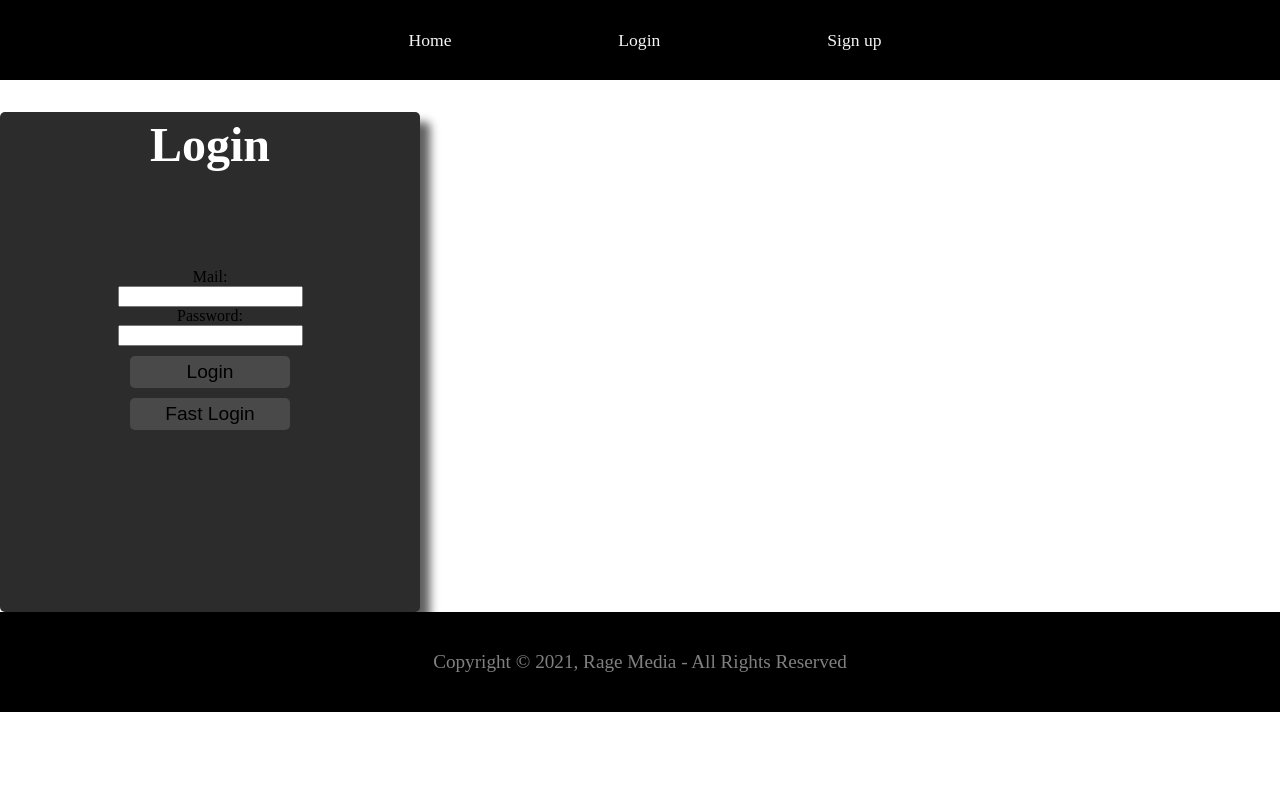
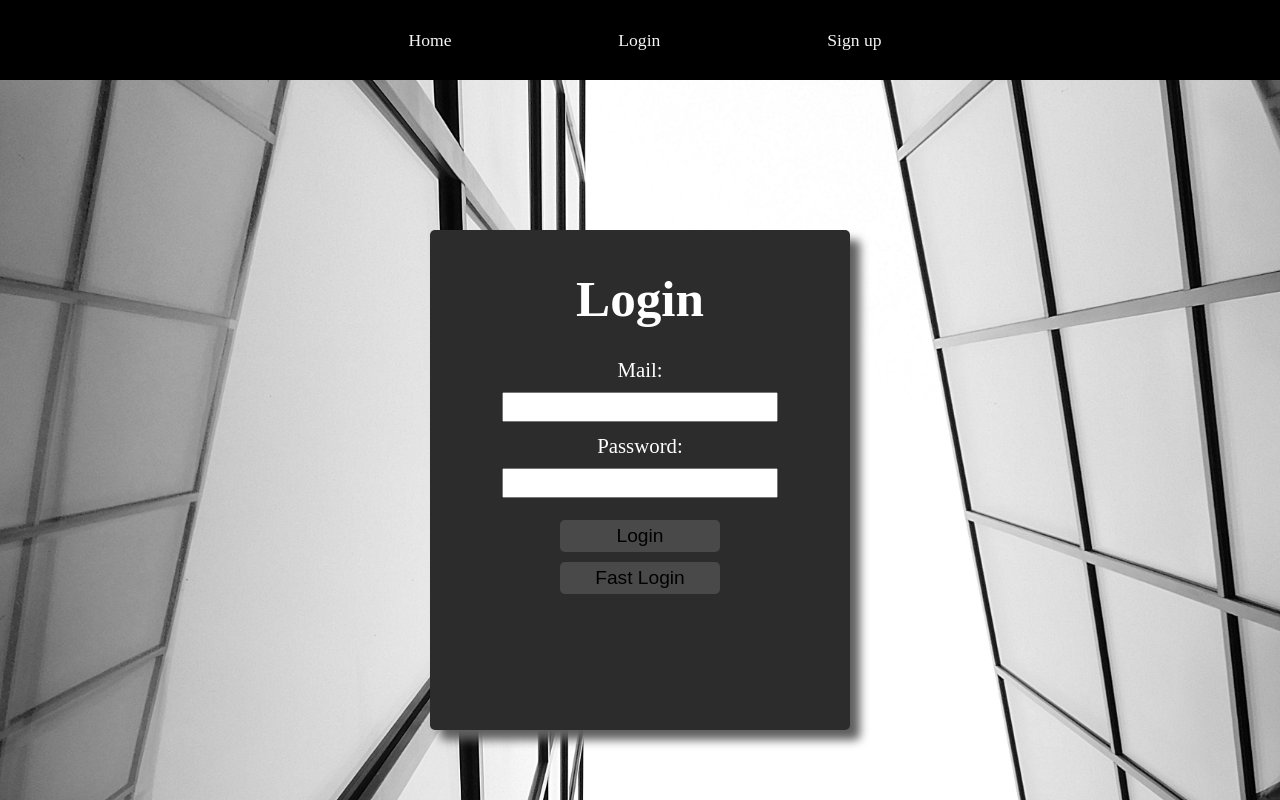
Before and after one commit to Libo99/MERN, a React (Create React App) app in the folder client/: page /Login in a window 1280 px wide. Shown: the top 800 px of the page. Built offline with nearby package versions, Linux system fonts and the light colour scheme.

Commit message:
added the form css module to the login page

```diff
--- a/client/src/Components/Form.module.css
+++ b/client/src/Components/Form.module.css
@@ -16,7 +16,15 @@ body{
 
 }
 
-.signup, .login {
+.signup {
+  background-color: rgb(44, 44, 44);
+  width: 420px;
+  height: 500px;
+  border-radius: 5px;
+  box-shadow: 10px 10px 10px rgb(97, 96, 96);
+}
+
+.login {
   background-color: rgb(44, 44, 44);
   width: 420px;
   height: 500px;
@@ -33,6 +41,7 @@ body{
   font-size: 1.6rem;
   color: #fff;
 }
+
 .formcontainer {
   display: flex;
   align-items: center;
--- a/client/src/Components/Login/Login.jsx
+++ b/client/src/Components/Login/Login.jsx
@@ -1,5 +1,5 @@
 import React, { useState } from "react";
-import "./Login.css";
+// import "./Login.css";
 // import GoogleLogin from "react-google-login";
 import axios from "axios";
 import LoginButton from './LoginButton';
@@ -30,29 +30,35 @@ const Login = () => {
 }
 
   return (
-
-
-    <div className="container">
-      <div className="Login">
-        <h1 className="login-header">Login</h1>
-        <div id="form-container">
-          <form onSubmit={HandeSubmit}>
-            <label htmlFor="mail">Mail:</label>
+    <div className={styles.container}>
+      <div className={styles.login}>
+        <div className={styles.header}>
+          <h1>Login</h1>
+        </div>
+        <div className={styles.formcontainer}>
+          <form onSubmit={HandeSubmit} className={styles.form}>
+            <label htmlFor="mail" className={styles.label}>
+              Mail:
+            </label>
             <input
               type="text"
               name="mail"
               id="mail"
               value={mail}
               onChange={(e) => setMail(e.target.value)}
+              className={styles.input}
             />
 
-            <label htmlFor="password">Password:</label>
+            <label htmlFor="password" className={styles.label}>
+              Password:
+            </label>
             <input
               type="password"
               name="password"
               id="password"
               value={password}
               onChange={(e) => setPassword(e.target.value)}
+              className={styles.input}
             />
             <button className={styles.formbtn} type="submit">
               Login
@@ -62,7 +68,6 @@ const Login = () => {
         </div>
       </div>
     </div>
-
   );
 };
 
```
